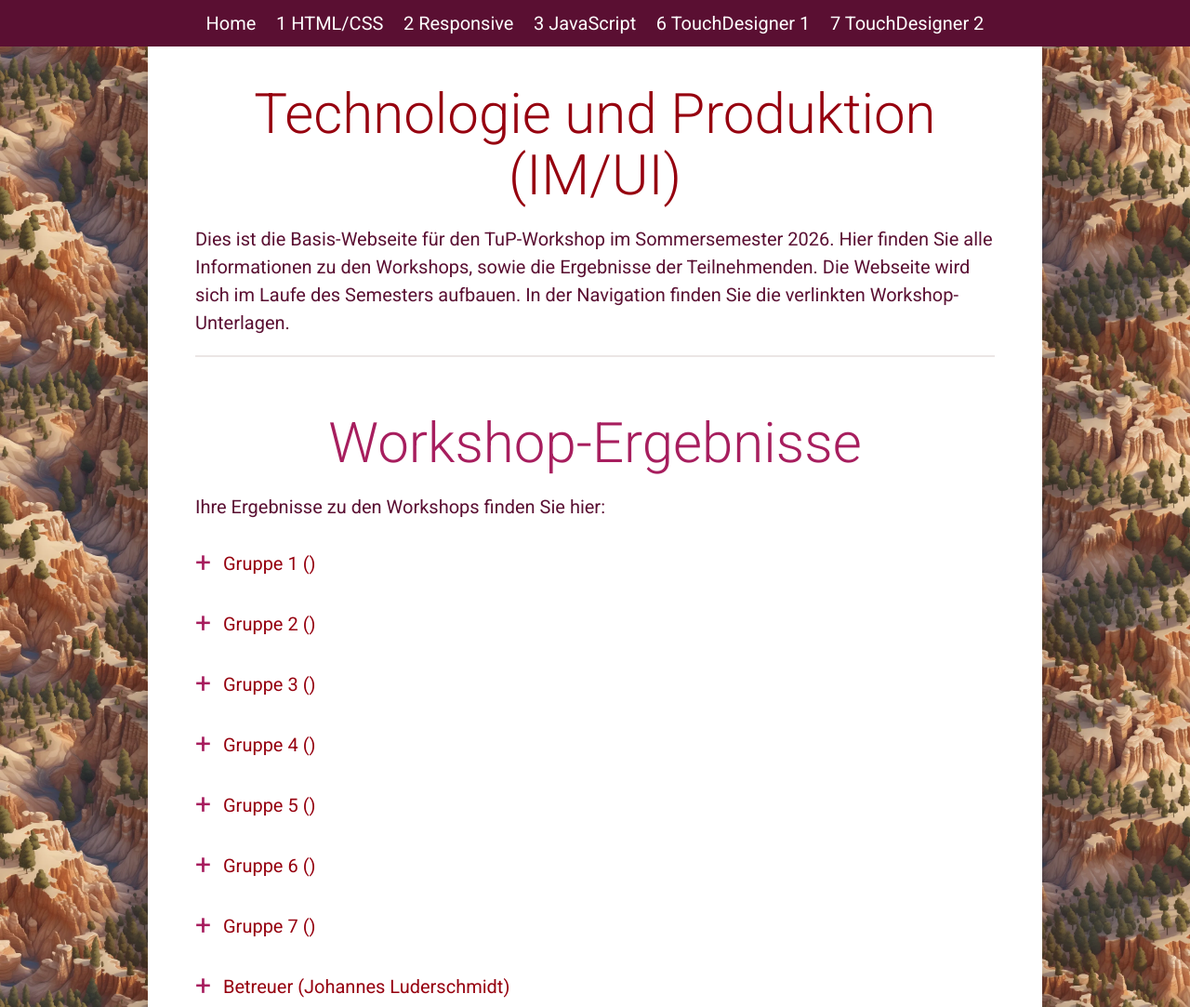
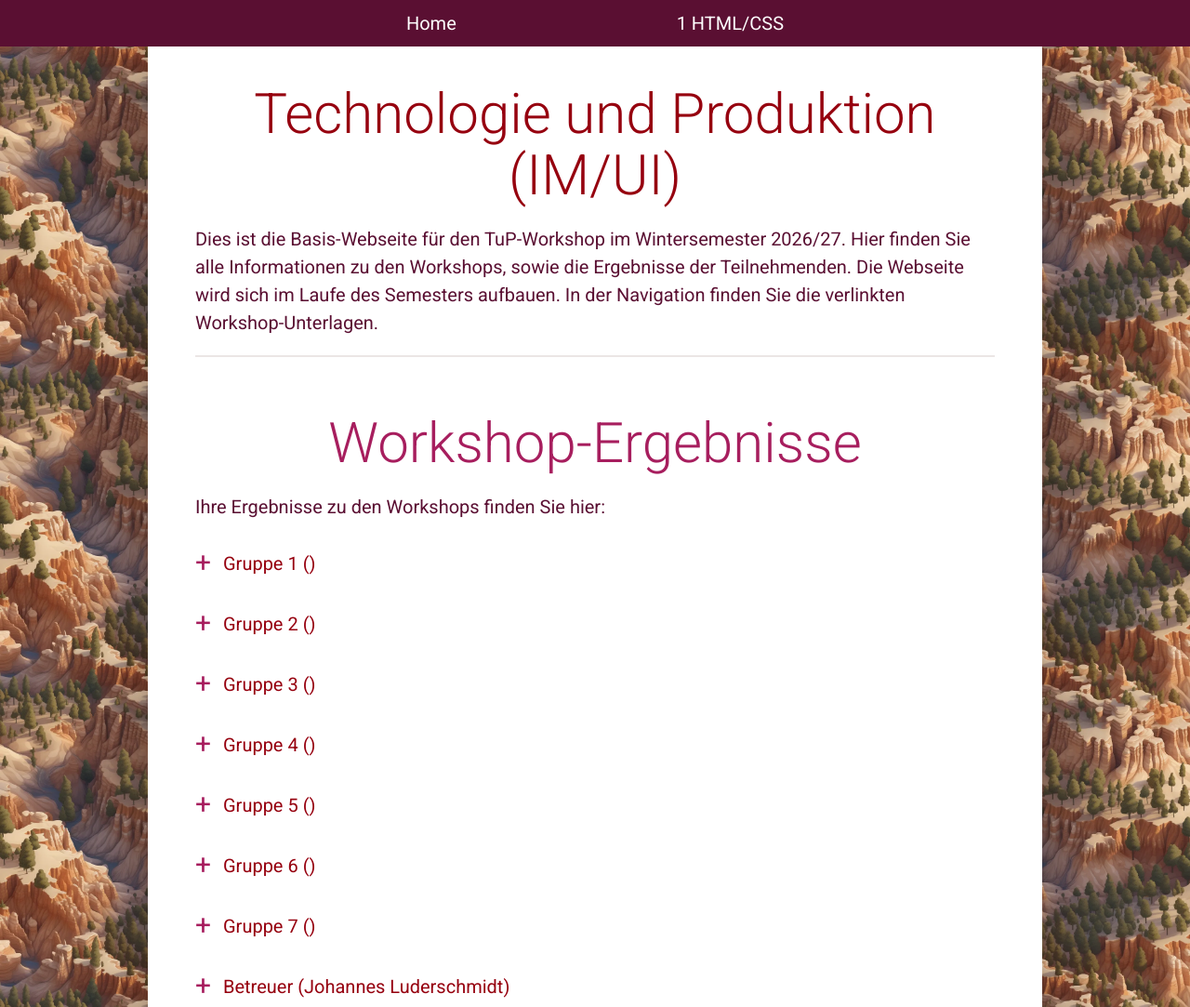
Before and after one commit to johannesluderschmidthsrm/hsrm-tup-2026ws-workshops, a plain HTML site: page index.html in a window 1280 px wide. Shown: the top 1083 px of the page at 93% size. Drawn offline with nearby package versions, Linux system fonts and the light colour scheme.

Commit message:
Auf Wintersemester 2026/27 umstellen
- Titel und Einleitung auf WiSe 2026/27
- README und Workflow-Name aktualisiert
- Navigation: Workshops 2–7 vorerst ausgeblendet
- Workshop 7: Abschnitt Abschlusspräsentation

Co-Authored-By: Claude Opus 5.5 <noreply@anthropic.com>

```diff
--- a/index.html
+++ b/index.html
@@ -4,7 +4,7 @@
 <head>
     <meta charset="UTF-8">
     <meta name="viewport" content="width=device-width, initial-scale=1.0">
-    <title>Technik und Produktion (IM/UI)) | WiSe 2025/26</title>
+    <title>Technik und Produktion (IM/UI) | WiSe 2026/27</title>
     <!--<meta http-equiv="refresh" content="0; url=workshop2.html" />//-->
 
     <!-- UIkit CSS -->
@@ -40,10 +40,10 @@
             <ul>
                 <li><a href="index.html">Home</a></li>
                 <li><a href="workshop1.html">1 HTML/CSS</a></li>
-                <li><a href="workshop2.html">2 Responsive</a></li>
+                <!-- <li><a href="workshop2.html">2 Responsive</a></li>
                 <li><a href="workshop3.html">3 JavaScript</a></li>
                 <li><a href="workshop6.html">6 TouchDesigner 1</a></li>
-                <li><a href="workshop7.html">7 TouchDesigner 2</a></li>
+                <li><a href="workshop7.html">7 TouchDesigner 2</a></li> -->
                 <!-- <li><a href="visualstudio_git.html">Visual Studio und git</a></li> -->
                 <!-- <li><a href="_data-workshop/">Workshop Daten</a></li> -->
             </ul>
@@ -52,7 +52,7 @@
 
     <main>
         <h1>Technologie und Produktion<br>(IM/UI)</h1>
-        <p>Dies ist die Basis-Webseite für den TuP-Workshop im Sommersemester 2026. Hier finden Sie alle Informationen zu den Workshops, sowie die Ergebnisse der Teilnehmenden. Die Webseite wird sich im Laufe des Semesters aufbauen.  In der Navigation finden Sie die verlinkten Workshop-Unterlagen.</p>
+        <p>Dies ist die Basis-Webseite für den TuP-Workshop im Wintersemester 2026/27. Hier finden Sie alle Informationen zu den Workshops, sowie die Ergebnisse der Teilnehmenden. Die Webseite wird sich im Laufe des Semesters aufbauen.  In der Navigation finden Sie die verlinkten Workshop-Unterlagen.</p>
 
         <section>
             <h2>Workshop-Ergebnisse</h2>
```
Also changed, not shown: workshop7.html (+13 -0 lines), 2 other files.
